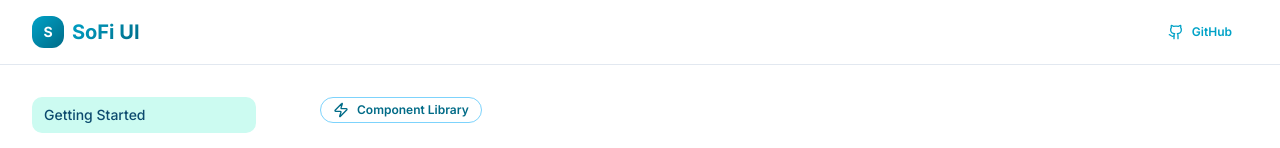
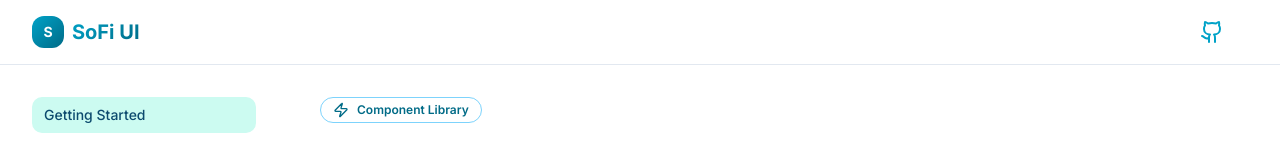
Before and after one commit to MunishMummadi/SoFi-Components, a Next.js app: page / in a window 1280 px wide. Shown: the top 148 px of the page. Built offline with nearby package versions, Linux system fonts and the light colour scheme.

Commit message:
feat: updated gh button

```diff
--- a/app/page.tsx
+++ b/app/page.tsx
@@ -64,8 +64,7 @@ export default function ComponentLibraryDocs() {
               size="sm"
               onClick={() => window.open('https://github.com/MunishMummadi/SoFi-Components', '_blank', 'noopener,noreferrer')}
             >
-              <Github className="h-4 w-4 mr-2" />
-              GitHub
+              <Github className="h-6 w-6 mr-2" />
             </Button>
           </div>
         </div>
```
